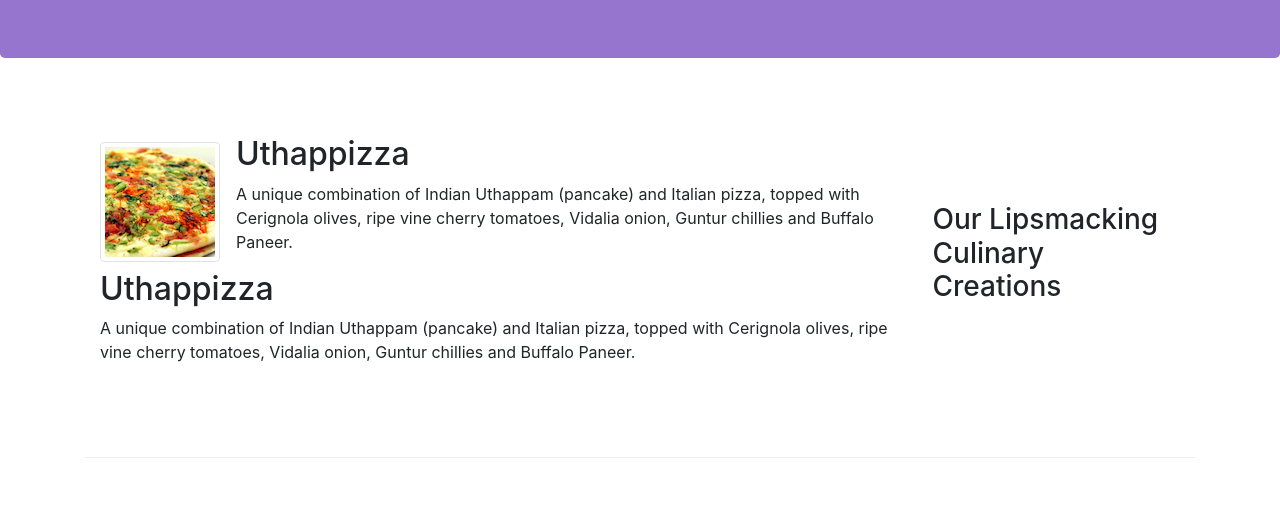
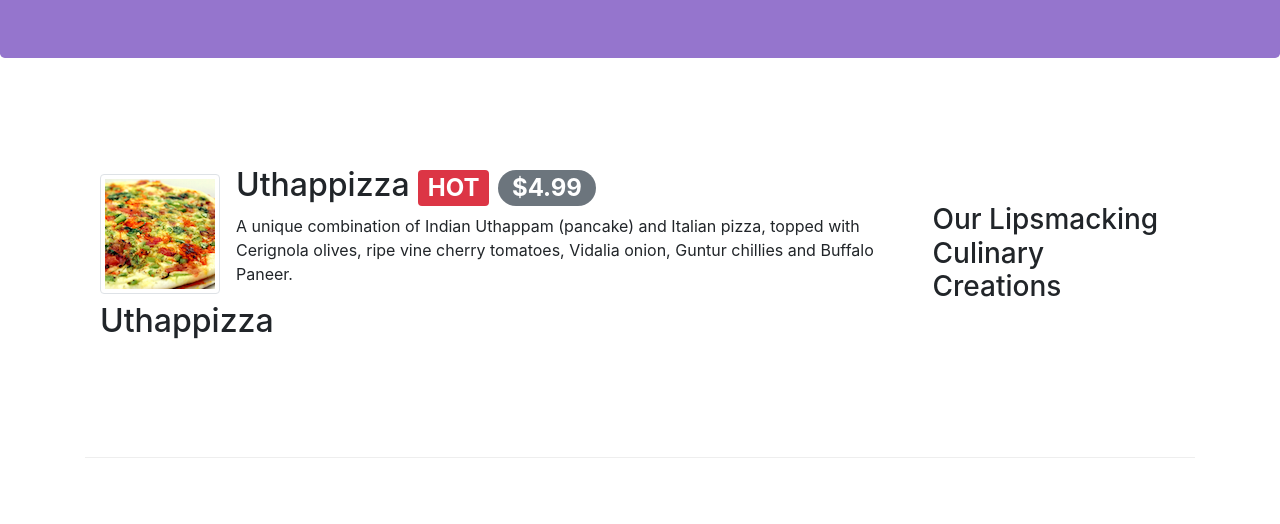
Before and after one commit to anjolaoluwa24685/conFusion, a website: page index.html in a window 1280 px wide. Shown: the part 276-800 px from the top of the page. Drawn offline with nearby package versions, Linux system fonts and the light colour scheme.

Commit message:
Alerting Users

```diff
--- a/index.html
+++ b/index.html
@@ -60,14 +60,12 @@
                     <img class="d-flex mr-3 img-thumbnail align-self-center"
                     src="img/uthappizza.png" alt="uthappizza">
                     <div class="media-body">
-                            <h2>Uthappizza</h2>
+                            <h2>Uthappizza <span class="badge badge-danger">HOT</span> <span class="badge badge-pill badge-secondary">$4.99</span></h2>
                             <p>A unique combination of Indian Uthappam (pancake) and Italian pizza, topped with Cerignola olives,
                                 ripe vine cherry tomatoes, Vidalia onion, Guntur chillies and Buffalo Paneer.</p>
                     </div>
                 </div>
                 <h2 class="mt-0">Uthappizza</h2>
-                <p>A unique combination of Indian Uthappam (pancake) and Italian pizza, topped with Cerignola olives,
-                    ripe vine cherry tomatoes, Vidalia onion, Guntur chillies and Buffalo Paneer.</p>
             </div>
         </div>
 
```
